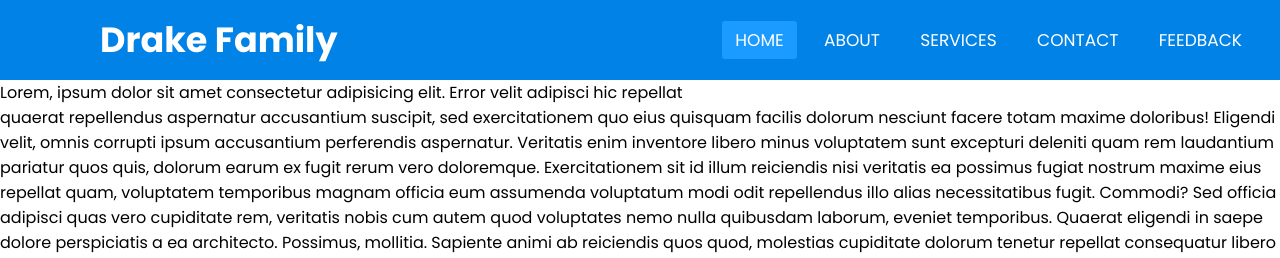
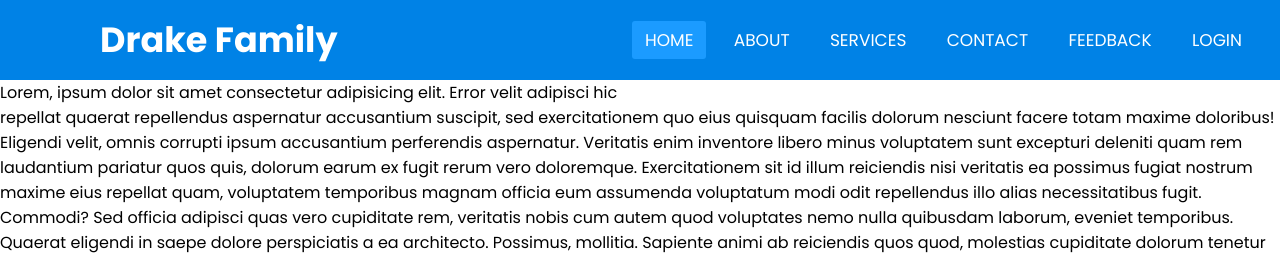
Before and after one commit to drakeg/css_portfolio, a plain HTML site: page drakeweb.html in a window 1280 px wide. Shown: the top 258 px of the page. Drawn offline with Linux system fonts and the light colour scheme.

Commit message:
Minor change to full web site (drakeweb.html)

```diff
--- a/drakeweb.html
+++ b/drakeweb.html
@@ -19,6 +19,7 @@
             <li><a href="#">Services</a></li>
             <li><a href="#">Contact</a></li>
             <li><a href="#">Feedback</a></li>
+            <li><a href="transparent_login_form.html">Login</a></li>
         </ul>
     </nav>
     <section>
```
